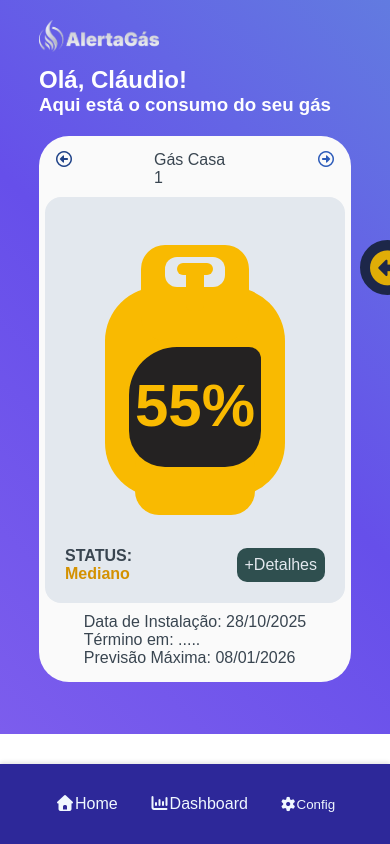
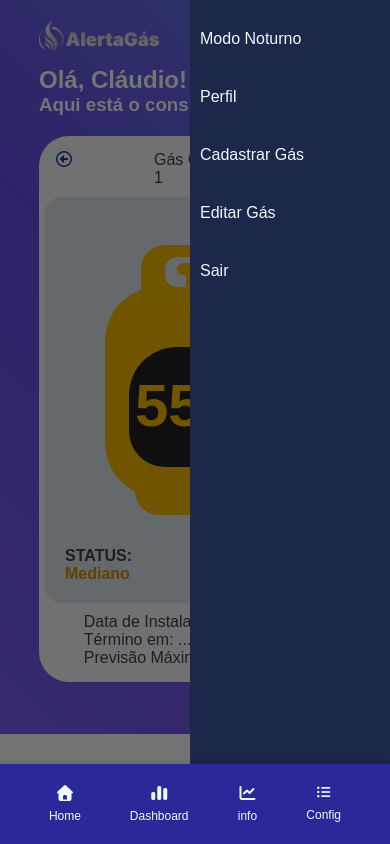
Before and after one commit to MateusLiraFront/app-gas, a React (Vite) app: page /home in a window 390 px wide. Both pictures are taken after a click on the button "Config". Built offline with nearby package versions, Linux system fonts and the light colour scheme.

Commit message:
layout completo mobile

```diff
--- a/src/App.jsx
+++ b/src/App.jsx
@@ -9,6 +9,8 @@ import Suporte from "./pages/Suporte/Suporte";
 import Dashboard from "./pages/Dashboard/Dashboard";
 import Dashgeral from "./pages/Dashboard/Dashgeral";
 import Perfil from "./pages/Perfil/Perfil";
+import CadastrarGas from "./pages/Gas/CadastrarGas";
+import EditarGas from "./pages/Gas/EditarGas";
 import './styles/index.scss';
 
 function App() {
@@ -27,6 +29,8 @@ function App() {
           <Route path="/dashboard" element={<Dashboard />} />
           <Route path="/dashgeral" element={<Dashgeral />} />
           <Route path="/perfil" element={<Perfil />} />
+          <Route path="/cadastrar-gas" element={<CadastrarGas />} />
+          <Route path="/editar-gas" element={<EditarGas />} />
         </Route>
       </Routes>
     </BrowserRouter>
--- a/src/components/Footer/Footer.jsx
+++ b/src/components/Footer/Footer.jsx
@@ -1,38 +1,37 @@
-import styles from './Footer.module.css'
+import styles from "./Footer.module.css";
 import { Link } from "react-router-dom";
 
+export default function Footer({ isOpen, setIsOpen }) {
+  const closeSidebar = () => setIsOpen(false);
 
-export default function Footer() {
   return (
     <footer className={styles.footer}>
       <div className={styles.displayFooter}>
-
-    <Link
-      to="/home"
-      className={styles.link}
-    >
+        <Link to="/home" className={styles.link} onClick={closeSidebar}>
           <i className="fa-solid fa-house text-xl"></i>
-      Home
+          <label className={styles.title}>Home</label>
         </Link>
 
-    <Link
-      to="/dashboard"
-      className={styles.link}
-    >
-      <i className="fa-solid fa-chart-column"></i>
-      Dashboard
+        <Link to="/dashboard" className={styles.link} onClick={closeSidebar}>
+          <i className="fa-solid fa-chart-simple"></i>
+          <label className={styles.title}>Dashboard</label>
+        </Link>
+
+        <Link to="/dashgeral" className={styles.link} onClick={closeSidebar}>
+          <i className="fa-solid fa-chart-line"></i>
+          <label className={styles.title}>info</label>
         </Link>
 
         <button
-      className={styles.buttonConfig}
+          className={`${styles.buttonConfig} ${styles.link} ${
+            isOpen ? styles.open : styles.closed
+          }`}
+          onClick={() => setIsOpen(!isOpen)}
         >
-      <i className="fa-solid fa-gear text-xl"></i>
-      Config
+          <i className="fa-solid fa-list-ul"></i>
+          <label className={styles.title}>Config</label>
         </button>
-
-
       </div>
     </footer>
-
   );
 }
--- a/src/components/Footer/Footer.module.css
+++ b/src/components/Footer/Footer.module.css
@@ -1,9 +1,9 @@
 .displayFooter{
     display: flex;
     flex-direction: row;
-    justify-content: space-between;
+    justify-content: space-evenly;
     align-items: center;
-     gap: 32px;
+      width: 100%;
 }
 
 footer {
@@ -29,6 +29,16 @@ button{
 }
 
 .link{
-    text-decoration: none;
+  text-decoration: none;
   color: aliceblue;
+  display: flex;
+  flex-direction: column;
+  justify-content: center;
+  align-items: center;
 }
+
+.title{
+  display: flex;
+  font-size: 12px;
+  margin-top: 8px;
+}
--- a/src/components/Sidebar/Sidebar.jsx
+++ b/src/components/Sidebar/Sidebar.jsx
@@ -1,40 +1,53 @@
 import styles from "./Sidebar.module.css";
 import { Link } from "react-router-dom";
-import { useState } from "react";
 
-export default function Sidebar() {
-  const [isOpen, setIsOpen] = useState(true);
-
+export default function Sidebar({ isOpen, setIsOpen }) {
+  const closeSidebar = () => setIsOpen(false);
   return (
     <div
       className={`${styles.sidebarDisplay} ${
-    isOpen ? styles.closed : styles.open
+        isOpen ? styles.open : styles.closed
       }`}
     >
       <div className={styles.sidebarInner}>
         <div className={styles.itensDisplay}>
+          <Link to="#" className={`${styles.link} ${styles.item}`}>
+            Modo Noturno
+          </Link>
 
-      <i
-        className={`fa-solid ${
-          isOpen ? "fa-circle-left" : "fa-circle-right"
-        } ${styles.iconArrow} ${
-          isOpen ?  styles.closed : styles.open
-        }`}
-        style={{ color: "#e0ad07ff" }}
-        onClick={() => setIsOpen(!isOpen)}
-      ></i>
-
-      <Link to="/perfil" className={`${styles.link} ${styles.item}`}>
+          <Link
+            to="/perfil"
+            className={`${styles.link} ${styles.item}`}
+            onClick={closeSidebar}
+          >
             Perfil
           </Link>
 
-      <Link to="/login" className={`${styles.link} ${styles.item}`}>
+          <Link
+            to="/cadastrar-gas"
+            className={`${styles.link} ${styles.item}`}
+            onClick={closeSidebar}
+          >
+            Cadastrar Gás
+          </Link>
+
+          <Link
+            to="/editar-gas"
+            className={`${styles.link} ${styles.item}`}
+            onClick={closeSidebar}
+          >
+            Editar Gás
+          </Link>
+
+          <Link
+            to="/login"
+            className={`${styles.link} ${styles.item}`}
+            onClick={closeSidebar}
+          >
             Sair
           </Link>
-
         </div>
       </div>
     </div>
-
   );
 }
--- a/src/layouts/DefaultLayout.jsx
+++ b/src/layouts/DefaultLayout.jsx
@@ -1,4 +1,5 @@
 import { Outlet } from "react-router-dom";
+import { useState } from "react";
 import Header from "../components/Header/Header";
 import Footer from "../components/Footer/Footer";
 import Sidebar from "../components/Sidebar/Sidebar";
@@ -6,25 +7,31 @@ import styles from "./DefaultLayout.module.css";
 import logo from "../assets/logo-header-light.png";
 
 export default function DefaultLayout() {
+  const [isOpen, setIsOpen] = useState(false);
+
   return (
     <div className={styles.defaultLayout}>
       <div className={styles.header}>
         <Header />
       </div>
 
+      {isOpen && (
+        <div className={styles.backdrop} onClick={() => setIsOpen(false)} />
+      )}
+
       <div className={styles.sidebar}>
-        <Sidebar />
+        <Sidebar isOpen={isOpen} setIsOpen={setIsOpen} />
       </div>
 
       <main className={styles.displayPrincipal}>
         <div>
-           <img src={logo} alt="Logo" className={styles.appLogo} />
+          <img src={logo} alt="Logo" className={styles.appLogo} />
           <Outlet />
         </div>
       </main>
 
       <div className={styles.footer}>
-        <Footer />
+        <Footer isOpen={isOpen} setIsOpen={setIsOpen} />
       </div>
     </div>
   );
--- a/src/layouts/DefaultLayout.module.css
+++ b/src/layouts/DefaultLayout.module.css
@@ -34,6 +34,15 @@
     .header{
         display: none;
     }
+
+    .backdrop {
+        position: fixed;
+        inset: 0;
+        background: rgba(0, 0, 0, 0.55);
+        z-index: 999;
+        transition: opacity 0.3s ease;
+    }
+
     .sidebar{
         /* display: none; */
         position: fixed;
@@ -41,7 +50,7 @@
         left: 0;
         margin-top: 0 !important;
         height: 100vh;
-        z-index: 1010;
+        z-index: 1000;
     }
 
     .appLogo{
--- /dev/null
+++ b/src/pages/Gas/CadastrarGas.jsx
@@ -0,0 +1,19 @@
+import React, { useState } from "react";
+import styles from "./CadastrarGas.module.css";
+import { Link } from "react-router-dom";
+
+export default function CadastrarGas() {
+  return (
+    <div className={styles.defaultContainer}>
+      <div className={styles.loginHeader}>
+        <h2 className={styles.title}>Cadastro de Novo Botijão</h2>
+      </div>
+
+      <button>Adicionar</button>
+
+      <Link className={styles.link} to="/home">
+        voltar
+      </Link>
+    </div>
+  );
+}
--- /dev/null
+++ b/src/pages/Gas/EditarGas.jsx
@@ -0,0 +1,19 @@
+import React, { useState } from "react";
+import styles from "./EditarGas.module.css";
+import { Link } from "react-router-dom";
+
+export default function EditarGas() {
+  return (
+    <div className={styles.defaultContainer}>
+      <div className={""}>
+        <h2 className={styles.title}>Selecione o Botijão</h2>
+      </div>
+
+      <button>Novo</button>
+
+      <Link className={styles.link} to="/home">
+        voltar
+      </Link>
+    </div>
+  );
+}
```
Also changed, not shown: src/pages/Gas/CadastrarGas.module.css (added), src/pages/Gas/EditarGas.module.css (added). Lines whose indentation alone changed are shown as unchanged.
